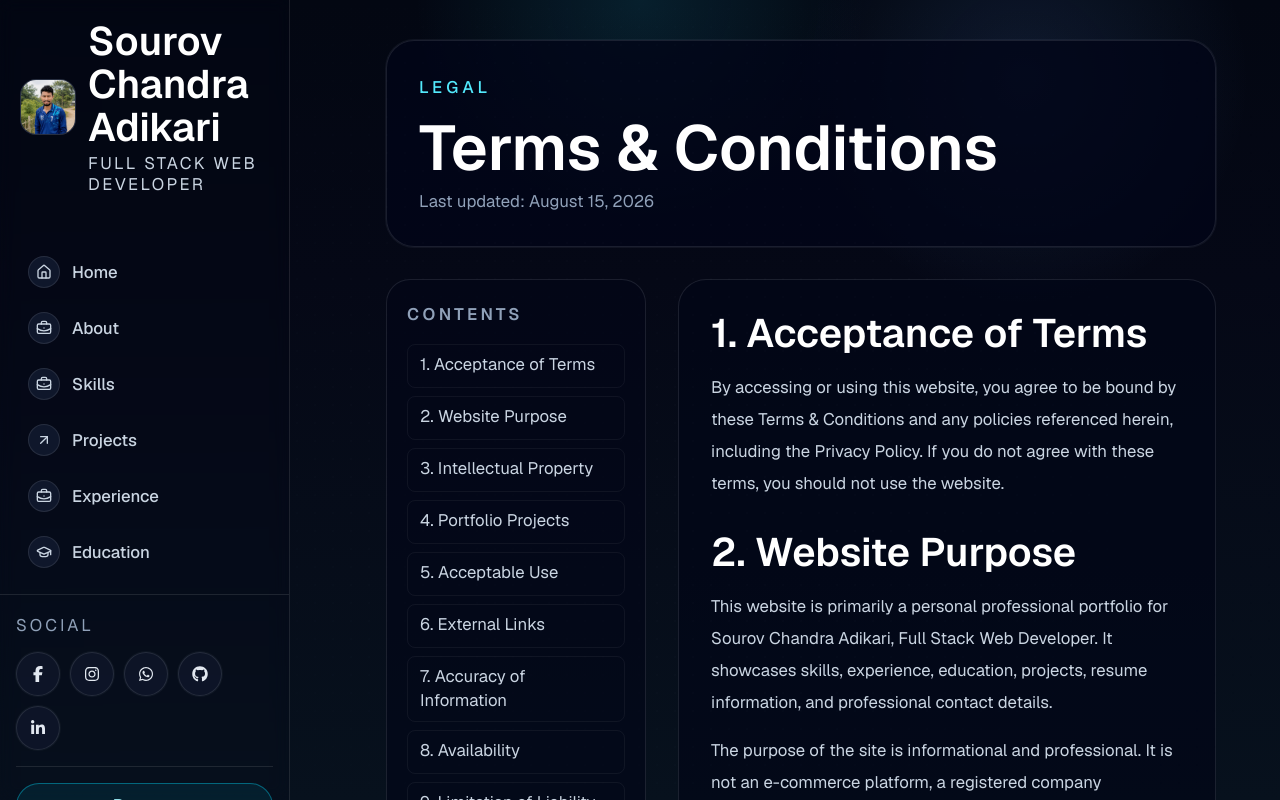
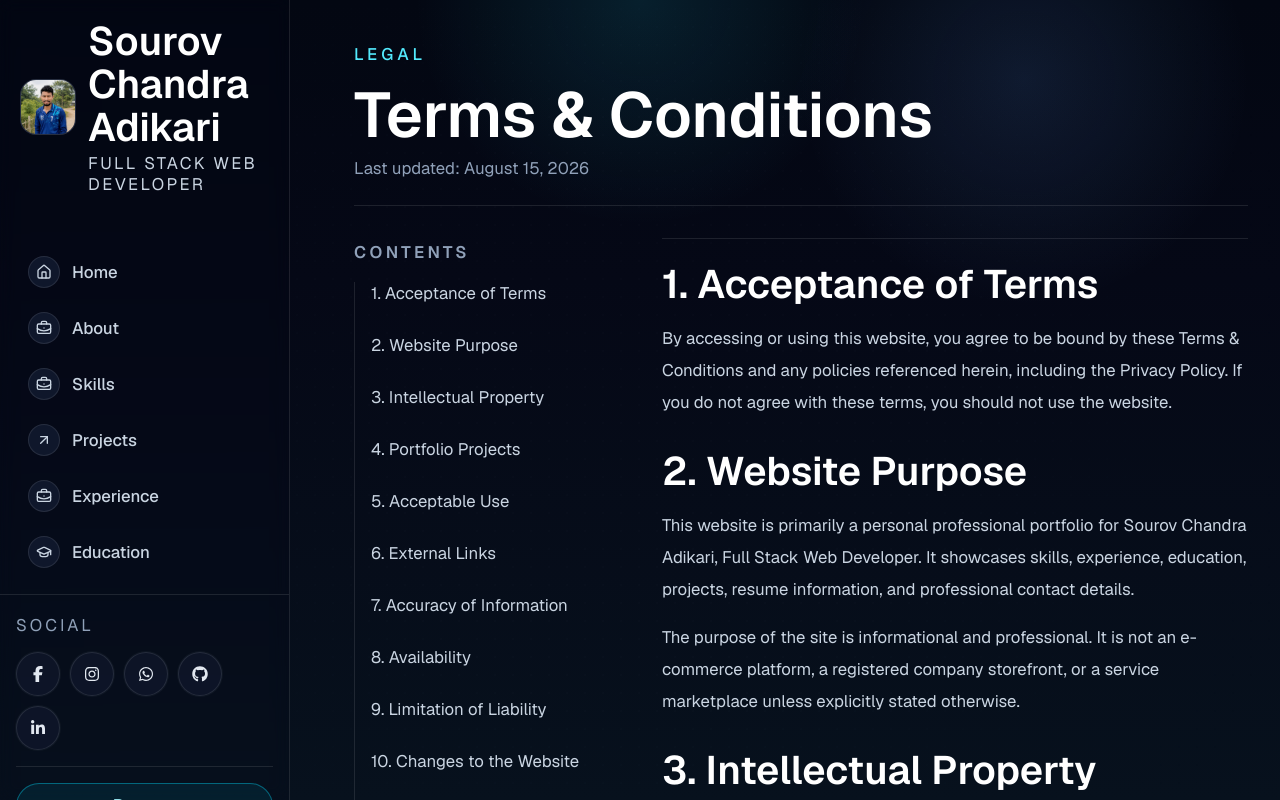
Before and after one commit to URSourovAdikari/sca-portfolio, a Next.js app: page /terms in a window 1280 px wide. Shown: the top 800 px of the page. Built offline with nearby package versions, Linux system fonts and the light colour scheme.

Commit message:
update privacy policy and terms and conditions pages v2

```diff
--- a/app/privacy/page.tsx
+++ b/app/privacy/page.tsx
@@ -34,22 +34,22 @@ export default function PrivacyPage() {
   });
 
   return (
-    <div className="mx-auto max-w-5xl px-4 pb-12 pt-4 md:px-6 lg:px-8">
-      <div className="mb-8 rounded-[28px] border border-white/10 bg-slate-950/80 p-6 shadow-[0_0_0_1px_rgba(148,163,184,0.08)] md:p-8">
+    <div className="mx-auto w-full max-w-6xl pb-12 pt-4">
+      <div className="mb-8 border-b border-white/10 pb-6">
         <p className="text-[10px] font-medium uppercase tracking-[0.24em] text-cyan-300">Legal</p>
         <h1 className="mt-4 text-3xl font-semibold text-white md:text-4xl">Privacy Policy</h1>
         <p className="mt-3 text-sm text-slate-400">Last updated: {currentDate}</p>
       </div>
 
-      <div className="grid gap-8 xl:grid-cols-[260px_minmax(0,1fr)]">
-        <aside className="rounded-[24px] border border-white/10 bg-slate-950/60 p-5 xl:sticky xl:top-6 xl:h-fit">
+      <div className="grid gap-8 xl:grid-cols-[260px_minmax(0,1fr)] xl:gap-12">
+        <aside className="xl:sticky xl:top-6 xl:h-fit">
           <p className="text-[10px] font-semibold uppercase tracking-[0.2em] text-slate-400">Contents</p>
-          <nav className="mt-4 space-y-2">
+          <nav className="mt-4 space-y-2 border-l border-white/10 pl-4">
             {sections.map((item) => (
               <a
                 key={item.id}
                 href={`#${item.id}`}
-                className="block rounded-lg border border-white/5 px-3 py-2 text-sm text-slate-300 transition hover:border-cyan-400/30 hover:text-cyan-200"
+                className="block text-sm text-slate-300 transition hover:text-cyan-200"
               >
                 {item.label}
               </a>
@@ -57,8 +57,8 @@ export default function PrivacyPage() {
           </nav>
         </aside>
 
-        <article className="space-y-8 rounded-[28px] border border-white/10 bg-slate-950/70 p-6 md:p-8">
-          <section id="introduction" className="scroll-mt-24">
+        <article className="space-y-8">
+          <section id="introduction" className="scroll-mt-24 border-t border-white/10 pt-6">
             <h2 className="text-2xl font-semibold text-white">1. Introduction</h2>
             <p className="mt-4 text-base leading-8 text-slate-300">
               This Privacy Policy explains how Sourov Chandra Adikari, a Full Stack Web Developer, handles information collected
@@ -262,7 +262,7 @@ export default function PrivacyPage() {
             </p>
           </section>
 
-          <div className="rounded-2xl border border-cyan-400/20 bg-cyan-500/5 p-4 text-sm leading-7 text-slate-300">
+          <div className="border-t border-white/10 pt-6 text-sm leading-7 text-slate-300">
             <Link href="/" className="inline-flex items-center text-cyan-300 transition hover:text-cyan-200">
               ← Back to homepage
             </Link>
--- a/app/terms/page.tsx
+++ b/app/terms/page.tsx
@@ -31,22 +31,22 @@ export default function TermsPage() {
   });
 
   return (
-    <div className="mx-auto max-w-5xl px-4 pb-12 pt-4 md:px-6 lg:px-8">
-      <div className="mb-8 rounded-[28px] border border-white/10 bg-slate-950/80 p-6 shadow-[0_0_0_1px_rgba(148,163,184,0.08)] md:p-8">
+    <div className="mx-auto w-full max-w-6xl pb-12 pt-4">
+      <div className="mb-8 border-b border-white/10 pb-6">
         <p className="text-[10px] font-medium uppercase tracking-[0.24em] text-cyan-300">Legal</p>
         <h1 className="mt-4 text-3xl font-semibold text-white md:text-4xl">Terms &amp; Conditions</h1>
         <p className="mt-3 text-sm text-slate-400">Last updated: {currentDate}</p>
       </div>
 
-      <div className="grid gap-8 xl:grid-cols-[260px_minmax(0,1fr)]">
-        <aside className="rounded-[24px] border border-white/10 bg-slate-950/60 p-5 xl:sticky xl:top-6 xl:h-fit">
+      <div className="grid gap-8 xl:grid-cols-[260px_minmax(0,1fr)] xl:gap-12">
+        <aside className="xl:sticky xl:top-6 xl:h-fit">
           <p className="text-[10px] font-semibold uppercase tracking-[0.2em] text-slate-400">Contents</p>
-          <nav className="mt-4 space-y-2">
+          <nav className="mt-4 space-y-2 border-l border-white/10 pl-4">
             {sections.map((item) => (
               <a
                 key={item.id}
                 href={`#${item.id}`}
-                className="block rounded-lg border border-white/5 px-3 py-2 text-sm text-slate-300 transition hover:border-cyan-400/30 hover:text-cyan-200"
+                className="block text-sm text-slate-300 transition hover:text-cyan-200"
               >
                 {item.label}
               </a>
@@ -54,8 +54,8 @@ export default function TermsPage() {
           </nav>
         </aside>
 
-        <article className="space-y-8 rounded-[28px] border border-white/10 bg-slate-950/70 p-6 md:p-8">
-          <section id="acceptance-of-terms" className="scroll-mt-24">
+        <article className="space-y-8">
+          <section id="acceptance-of-terms" className="scroll-mt-24 border-t border-white/10 pt-6">
             <h2 className="text-2xl font-semibold text-white">1. Acceptance of Terms</h2>
             <p className="mt-4 text-base leading-8 text-slate-300">
               By accessing or using this website, you agree to be bound by these Terms &amp; Conditions and any policies
@@ -215,7 +215,7 @@ export default function TermsPage() {
             </p>
           </section>
 
-          <div className="rounded-2xl border border-cyan-400/20 bg-cyan-500/5 p-4 text-sm leading-7 text-slate-300">
+          <div className="border-t border-white/10 pt-6 text-sm leading-7 text-slate-300">
             <Link href="/" className="inline-flex items-center text-cyan-300 transition hover:text-cyan-200">
               ← Back to homepage
             </Link>
```
